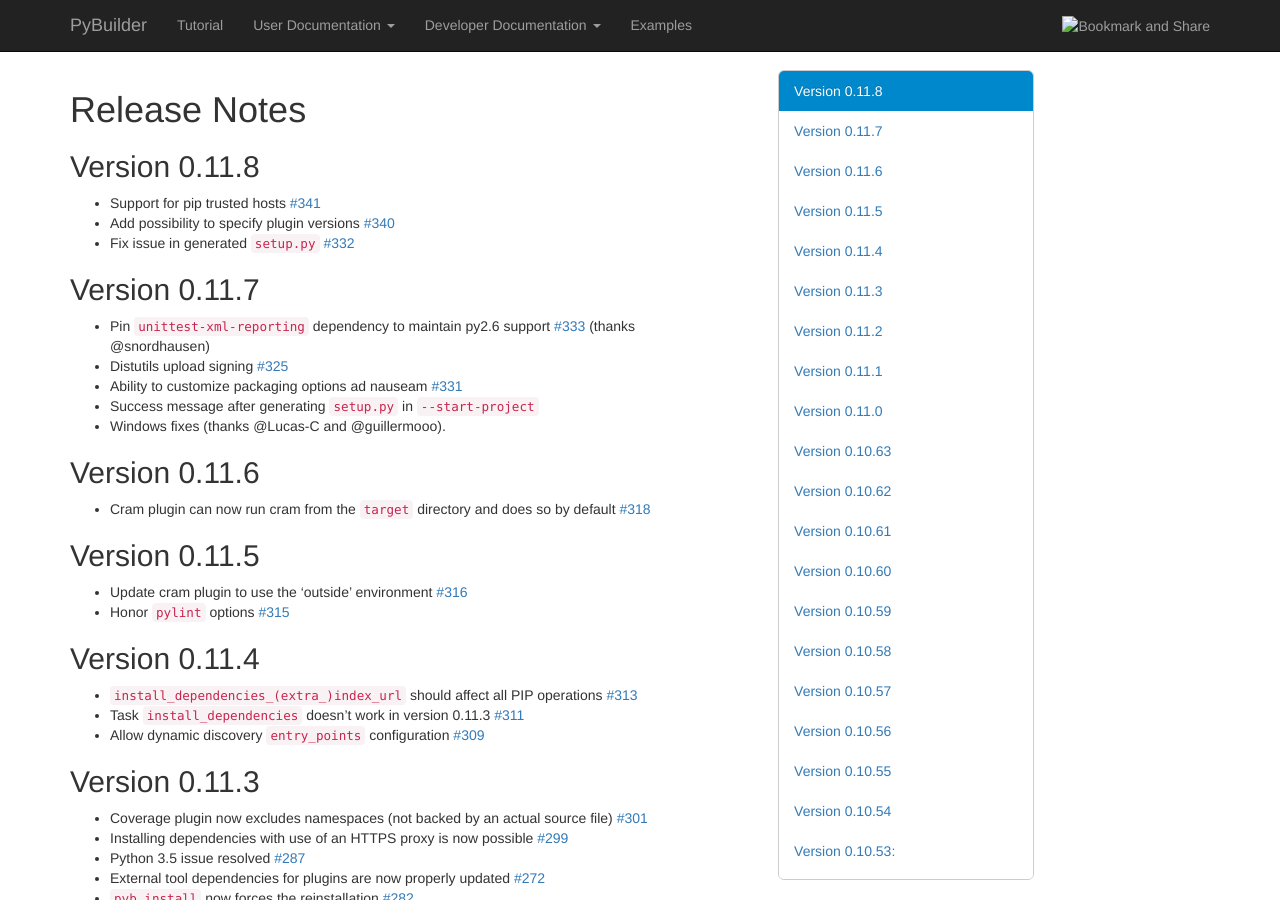
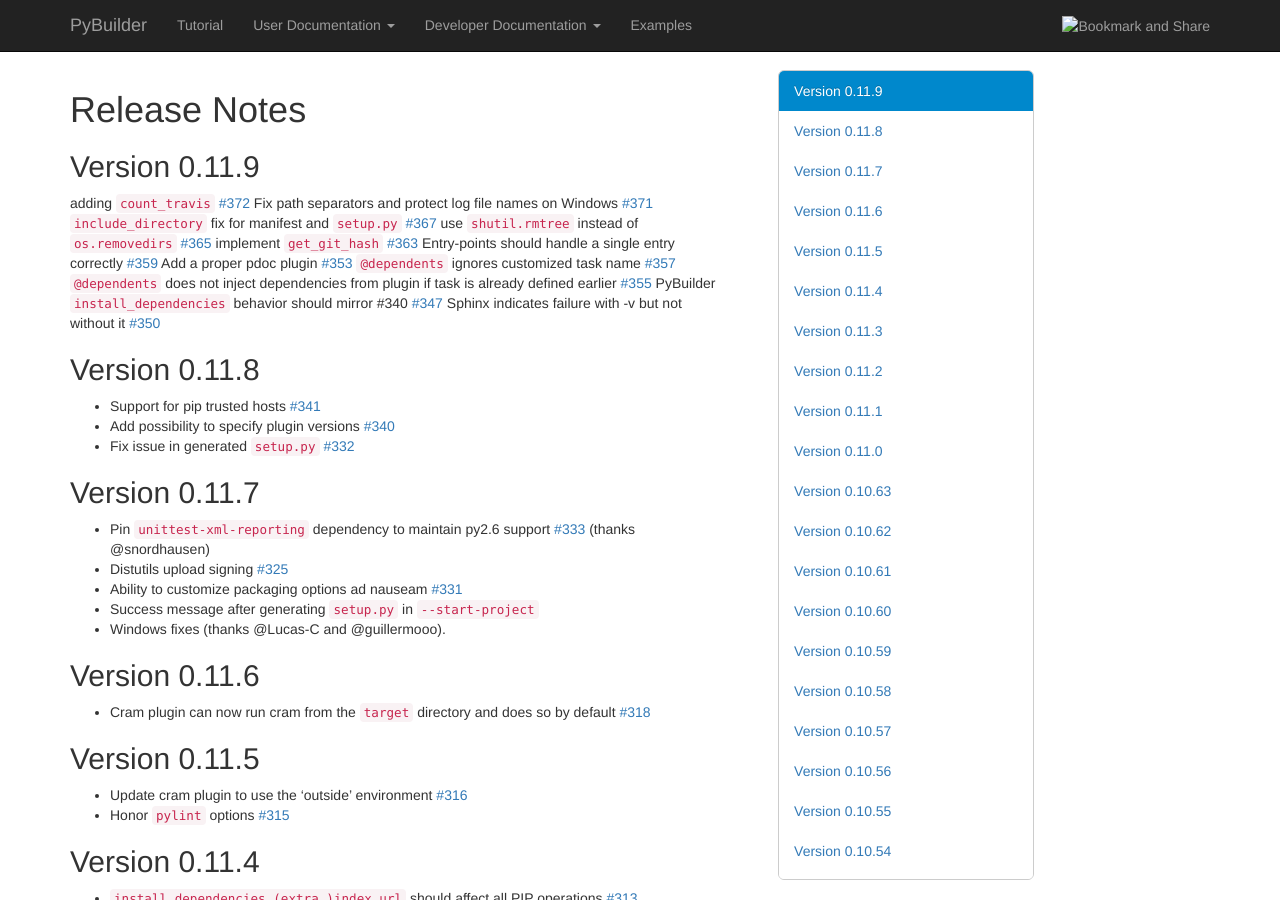
Before and after one commit to pybuilder/pybuilder.github.io, a Jekyll site: the page built from releasenotes/index.md, in a window 1280 px wide and 900 px high. Built offline with Jekyll 4.4.1, drawn with Linux system fonts in a browser that asks for light colours; nearby versions of some CDN libraries.

Commit message:
release notes for v0.11.9

```diff
--- a/releasenotes/index.md
+++ b/releasenotes/index.md
@@ -4,6 +4,20 @@ title: pybuilder - an extensible, easy to use continuous build tool for Python
 ---
 
 # Release Notes
+
+## Version 0.11.9
+
+adding `count_travis` [#372](https://github.com/pybuilder/pybuilder/issues/372)
+Fix path separators and protect log file names on Windows [#371](https://github.com/pybuilder/pybuilder/issues/371)
+`include_directory` fix for manifest and `setup.py` [#367](https://github.com/pybuilder/pybuilder/issues/367)
+use `shutil.rmtree` instead of `os.removedirs` [#365](https://github.com/pybuilder/pybuilder/issues/365)
+implement `get_git_hash` [#363](https://github.com/pybuilder/pybuilder/issues/363)
+Entry-points should handle a single entry correctly [#359](https://github.com/pybuilder/pybuilder/issues/359)
+Add a proper pdoc plugin [#353](https://github.com/pybuilder/pybuilder/issues/353)
+`@dependents` ignores customized task name [#357](https://github.com/pybuilder/pybuilder/issues/357)
+`@dependents` does not inject dependencies from plugin if task is already defined earlier [#355](https://github.com/pybuilder/pybuilder/issues/355)
+PyBuilder `install_dependencies` behavior should mirror #340 [#347](https://github.com/pybuilder/pybuilder/issues/347)
+Sphinx indicates failure with -v but not without it [#350](https://github.com/pybuilder/pybuilder/issues/350)
 
 ## Version 0.11.8
 
```
